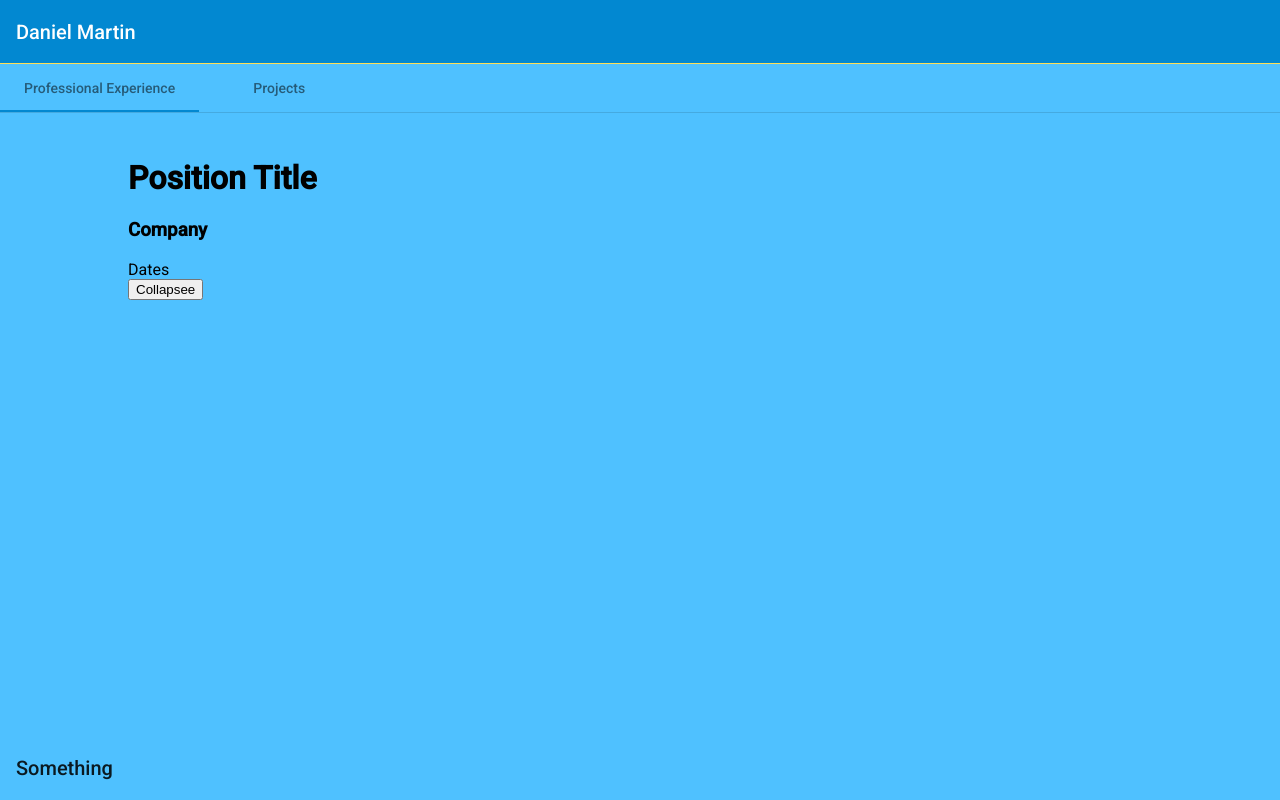
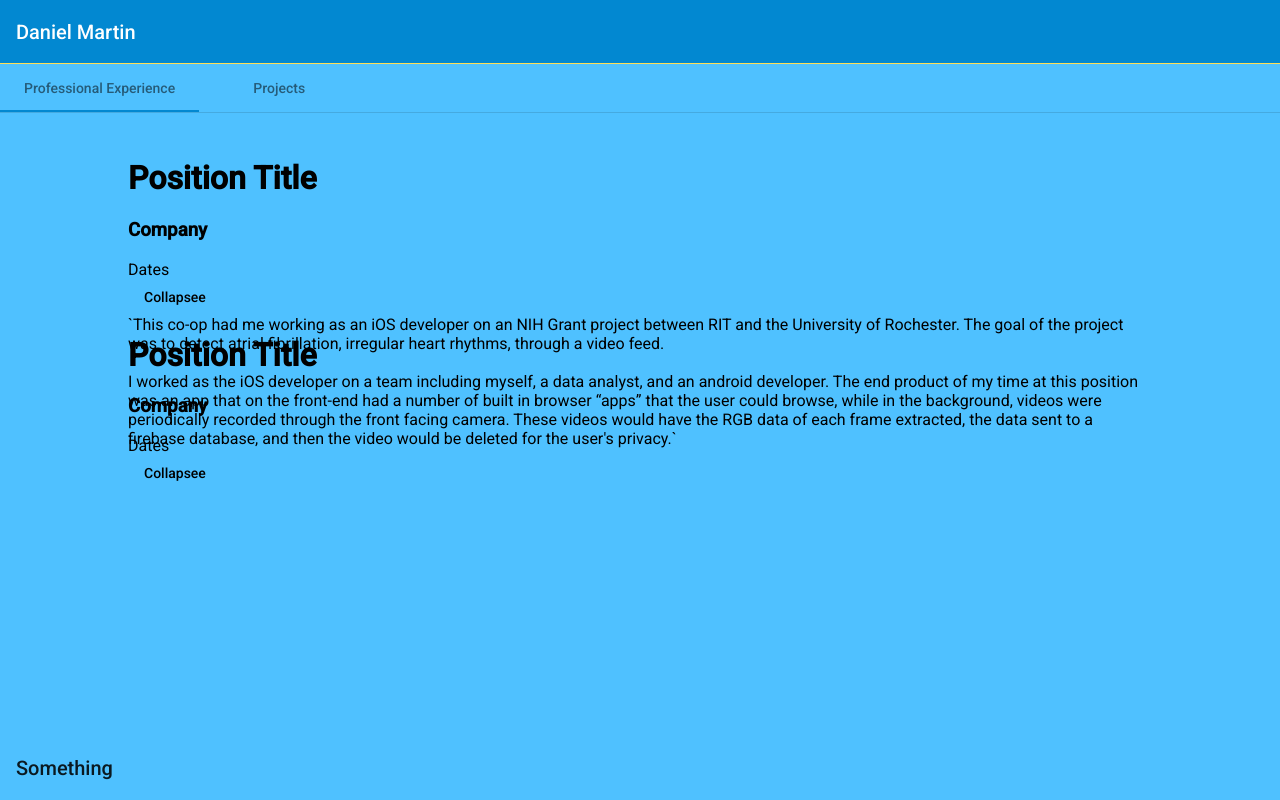
Before and after one commit to danmartindev/Portfolio, an Angular app: page /work in a window 1280 px wide. Built offline with nearby package versions, Linux system fonts and the light colour scheme.

Commit message:
restructured html

```diff
--- a/src/app/work/work.component.html
+++ b/src/app/work/work.component.html
@@ -3,10 +3,11 @@
     <mat-tab-group dynamicHeight="true">
         <mat-tab label="Professional Experience">
             <div class="tab-wrap" >
+                <div class="entry-wrap">
                     <h1>Position Title</h1>
                     <h3>Company</h3>
                     <div>Dates</div>
-                <button (click)="collapse()">Collapsee</button>
+                    <button (click)="collapse()" mat-button>Collapsee</button>
                     <div class="collapser" [@collapser]="cState">
                         `This co-op had me working as an iOS developer on an NIH Grant project between RIT and the University of Rochester.
                         The goal of the project was to detect atrial fibrillation, irregular heart rhythms, through a video feed.
@@ -17,6 +18,25 @@
                         the user could browse, while in the background, videos were periodically recorded through the front facing camera.
                         These videos would have the RGB data of each frame extracted, the data sent to a firebase database,
                         and then the video would be deleted for the user's privacy.`
+                    </div>
+                </div>
+
+                <div class="entry-wrap">
+                    <h1>Position Title</h1>
+                    <h3>Company</h3>
+                    <div>Dates</div>
+                    <button (click)="collapse()" mat-button>Collapsee</button>
+                    <div class="collapser" [@collapser]="cState">
+                        `This co-op had me working as an iOS developer on an NIH Grant project between RIT and the University of Rochester.
+                        The goal of the project was to detect atrial fibrillation, irregular heart rhythms, through a video feed.
+                        <br>
+                        <br>
+                        I worked as the iOS developer on a team including myself, a data analyst, and an android developer.
+                        The end product of my time at this position was an app that on the front-end had a number of built in browser “apps” that
+                        the user could browse, while in the background, videos were periodically recorded through the front facing camera.
+                        These videos would have the RGB data of each frame extracted, the data sent to a firebase database,
+                        and then the video would be deleted for the user's privacy.`
+                    </div>
                 </div>
 
                 <!-- <div>
```
Lines whose indentation alone changed are shown as unchanged.
